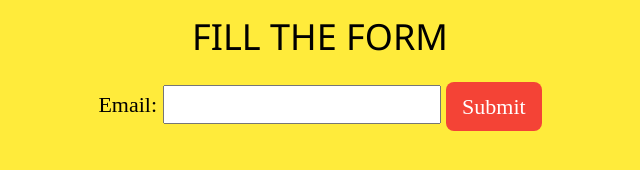
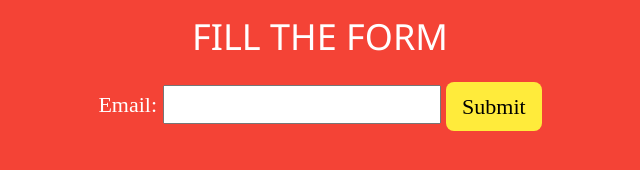
Before and after one commit to sokumon/form-ed, a plain HTML site: page index.html in a window 1280 px wide. Shown: the whole page, without its empty margins (320-960 px from the left). Drawn offline with nearby package versions, Linux system fonts and the light colour scheme.

Commit message:
debugfinal

```diff
--- a/index.html
+++ b/index.html
@@ -3,9 +3,8 @@
 <head>
     <meta charset="UTF-8">
     <meta http-equiv="X-UA-Compatible" content="IE=edge">
-    <meta name="google-signin-client_id" content="240164670724-gvvanlfg8u3mkcf7kloibknmok6au4ci.apps.googleusercontent.com">
+    <!-- <meta name="google-signin-client_id" content="240164670724-gvvanlfg8u3mkcf7kloibknmok6au4ci.apps.googleusercontent.com"> -->
     <link rel="stylesheet" href="https://www.w3schools.com/w3css/4/w3.css">
-
     <title>Formed</title>
     <script src="https://apis.google.com/js/platform.js"></script>
 </head>
@@ -14,7 +13,7 @@
         font-family: 'Sofia';font-size: 22px;
     }
 </style>
-<body class="w3-yellow">
+<body class="w3-red">
     <div class="w3-center w3-large ">
     <h1>FILL THE FORM</h1>
     <form id="form" class="w3-padding">
@@ -22,12 +21,12 @@
         <input name="entry.1911151237" type="email" id="email"class="" required>
         <input type="hidden" name="usp" value="pp_url">
         <input type="hidden" name="submit" value="Submit">
-        <button type="submit" id="submit" class="w3-button w3-red w3-round-large w3-hover-black">Submit</button>
+        <button type="submit" id="submit" class="w3-button w3-yellow w3-round-large w3-hover-black">Submit</button>
     </form>
     <div id="form-success" class="w3-padding w3-large"><h2></h2>
     </div>
     <div id="checked"></div>
-    <div class="g-signin2" data-onsuccess="onSignIn"></div>
+    <!-- <div class="g-signin2" data-onsuccess="onSignIn"></div> -->
     </div>
     <script
     src="https://code.jquery.com/jquery-3.6.0.js"
--- a/submit.js
+++ b/submit.js
@@ -3,7 +3,7 @@ console.log("console.log")
 var count=0;
 var name=0;
 var button=document.getElementById("submit")
-
+var form=document.getElementById("form")
 var url = "https://script.google.com/macros/s/AKfycbzzSOh1tDjV1TIzFLjR4_vtQb9LEaJe2MRKOyim/exec?callback=?";
 // // Make an AJAX call to Google Script
 // jQuery.ajax({
@@ -42,9 +42,9 @@ for (let i = 0; i < e.length; i++) {
 for(let i=0;i<e.length;i++){
     emails_submiteed[i]=e[i];
 }
-for(let i=0;i<emails_submiteed.length;i++){
-    console.log(emails_submiteed[i]);
-}
+// for(let i=0;i<emails_submiteed.length;i++){
+//     console.log(emails_submiteed[i]);
+// }
 setInterval(checkemail,1000);
 function checkemail(){
     $("#form-success").text("");
```
